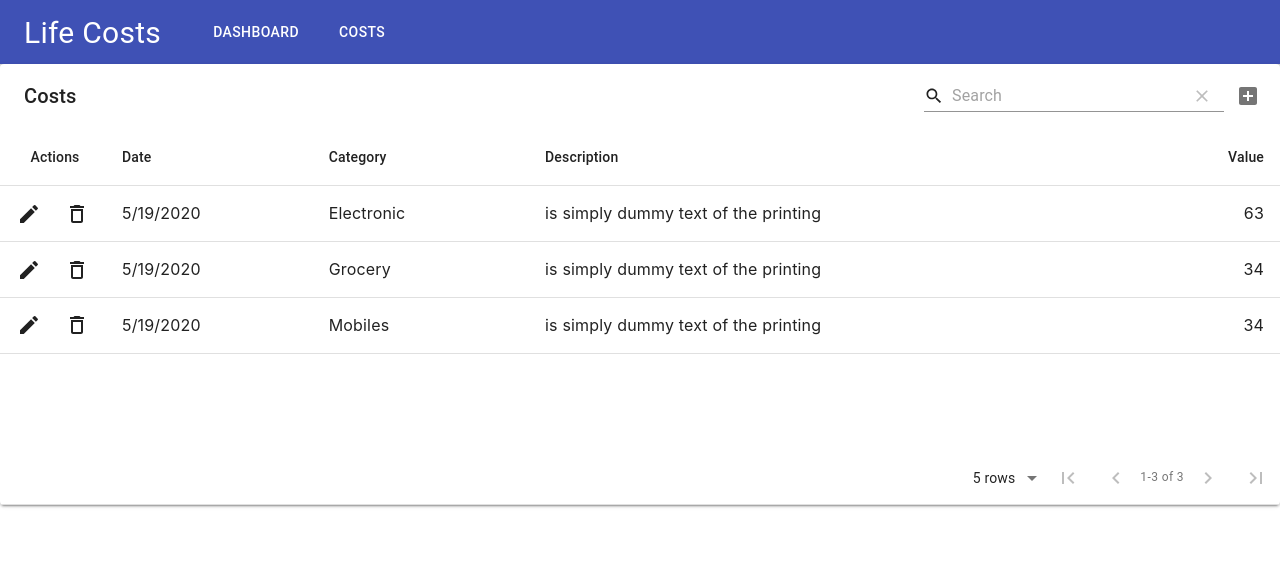
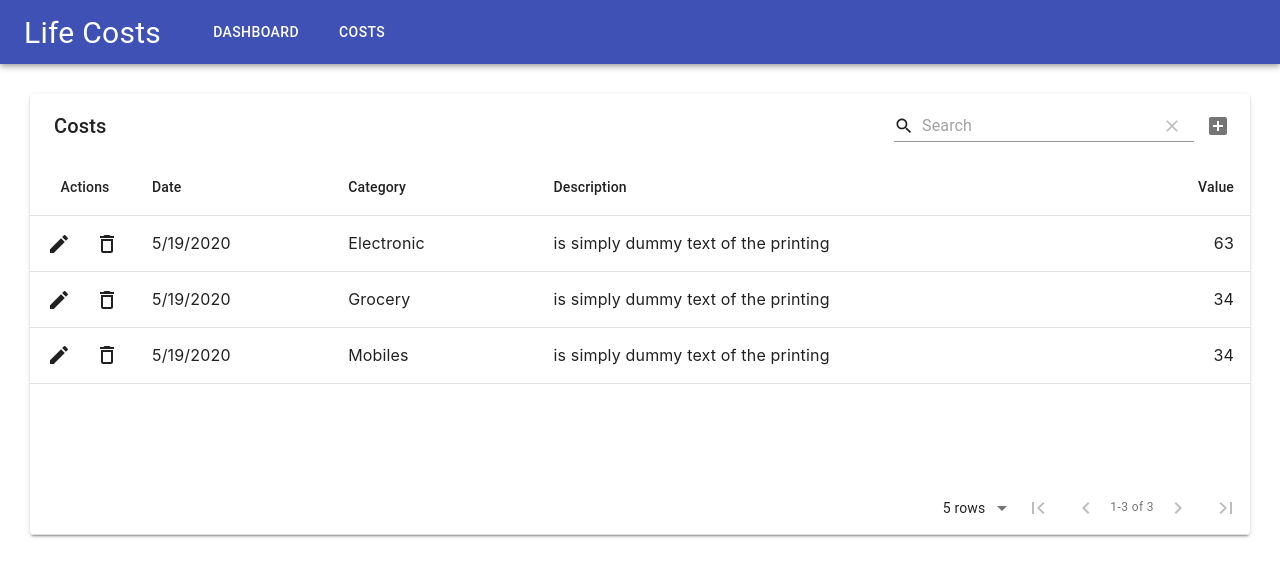
Before and after one commit to mahmoudshedid/life-costs, a React (Create React App) app in the folder front-end/: page /costs in a window 1280 px wide. Shown: the top 576 px of the page. Built offline with nearby package versions, Linux system fonts and the light colour scheme.

Commit message:
Add margin to pages.

```diff
--- a/front-end/src/components/nav-bar/NavBar.js
+++ b/front-end/src/components/nav-bar/NavBar.js
@@ -49,7 +49,7 @@ const NavBar = () => {
                 </AppBar>
             </div>
 
-            <div>
+            <div class="container">
                 <Switch>
                     <Route path="/dashboard">
                         <Dashboard />
--- a/front-end/src/index.css
+++ b/front-end/src/index.css
@@ -11,3 +11,7 @@ code {
   font-family: source-code-pro, Menlo, Monaco, Consolas, 'Courier New',
     monospace;
 }
+
+.container {
+  margin: 30px;
+}
```
